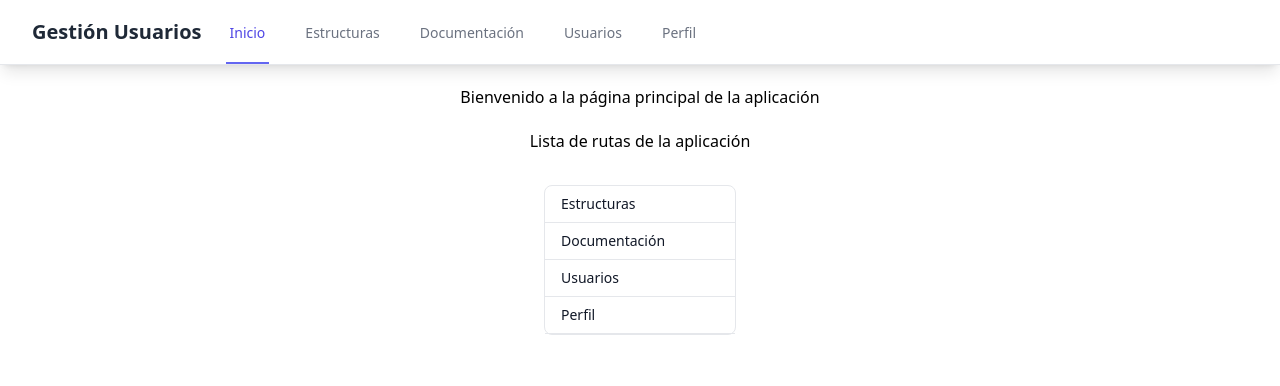
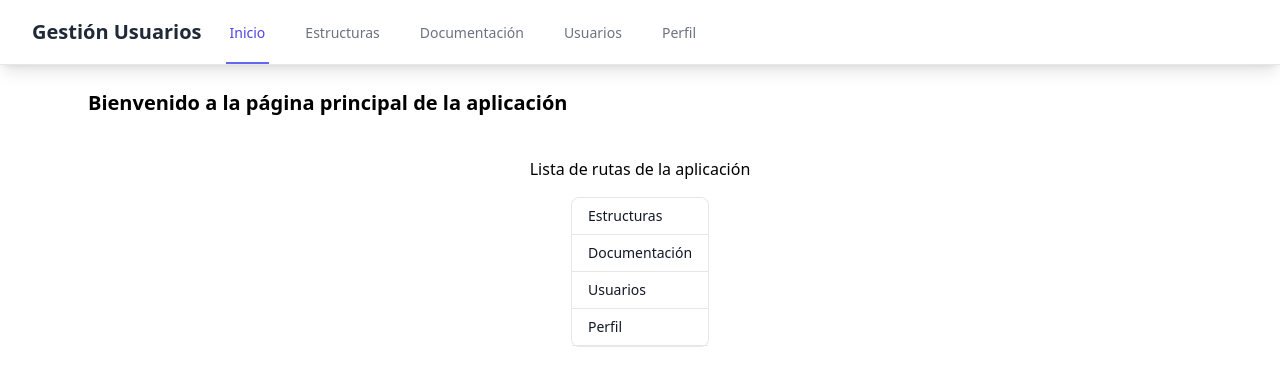
Before and after one commit to lemisora/GestionUsuarios, an Angular app in the folder practica1/: page /pages/home in a window 1280 px wide. Shown: the top 386 px of the page. Built offline with nearby package versions, Linux system fonts and the light colour scheme.

Commit message:
Mejoras de estilos en el título

```diff
--- a/practica1/src/app/pages/documentacion/documentacion.component.html
+++ b/practica1/src/app/pages/documentacion/documentacion.component.html
@@ -1,7 +1,7 @@
 
 <div class="documentacion-container">
   <!-- Enlace a la documentación oficial de cada tecnología usada en la aplicación -->
-  <h3 class="text-base/7 font-semibold text-gray-900"> Documentación </h3>
+  <h3 class="text-xl font-semibold text-gray-900"> Documentación </h3>
   <p>
     Consulta la documentación oficial de
     <a [href]="tecnologias[index].url" target="_blank" rel="noopener noreferrer" class="hover:underline hover:text-blue-500">
--- a/practica1/src/app/pages/home/home.component.html
+++ b/practica1/src/app/pages/home/home.component.html
@@ -1,13 +1,13 @@
-<div class="flex-center">
-  <h2 class="text-center m-5"> Bienvenido a la página principal de la aplicación </h2>
+<div class="flex max-w-6xl mx-auto p-6">
+  <h2 class="text-xl font-bold"> Bienvenido a la página principal de la aplicación </h2>
 </div>
 
 <div class="flex-center">
   <p class="text-center mt-4"> Lista de rutas de la aplicación </p>
 </div>
 
-<div class="flex m-8 items-center justify-center">
-  <div class="w-48 text-sm font-medium text-gray-900 bg-white border border-gray-200 rounded-lg">
+<div class="flex m-4 items-center justify-center">
+  <div class="text-sm font-medium text-gray-900 bg-white border border-gray-200 rounded-lg">
       <a
         [routerLink]="ruta.path"
         class="flex items-center justify-block w-full px-4 py-2 border-b border-gray-200 cursor-pointer hover:bg-gray-100 hover:text-blue-700 focus:outline-none focus:ring-2 focus:ring-blue-700 focus:text-blue-700"
--- a/practica1/src/app/pages/perfil/perfil.component.html
+++ b/practica1/src/app/pages/perfil/perfil.component.html
@@ -1,7 +1,7 @@
 <div class="flex m-8 items-center justify-center">
   <div>
     <div class="px-4 sm:px-0">
-      <h3 class="text-base/7 font-semibold text-gray-900">Información del perfil</h3>
+      <h2 class="text-xl font-bold text-gray-900">Información del perfil</h2>
     </div>
     <div class="mt-6 border-t border-gray-100">
       <dl class="divide-y divide-gray-100">
--- a/practica1/src/app/pages/usuarios/usuarios.component.html
+++ b/practica1/src/app/pages/usuarios/usuarios.component.html
@@ -1,5 +1,5 @@
 <div class="max-w-6xl mx-auto p-6">
-  <h2 class="text-2xl font-bold mb-4">Usuarios</h2>
+  <h2 class="text-xl font-bold mb-4">Usuarios</h2>
 
   <!-- Loading -->
   <div *ngIf="loading" class="p-3 mb-4 text-blue-800 bg-blue-100 border border-blue-300 rounded">
```
